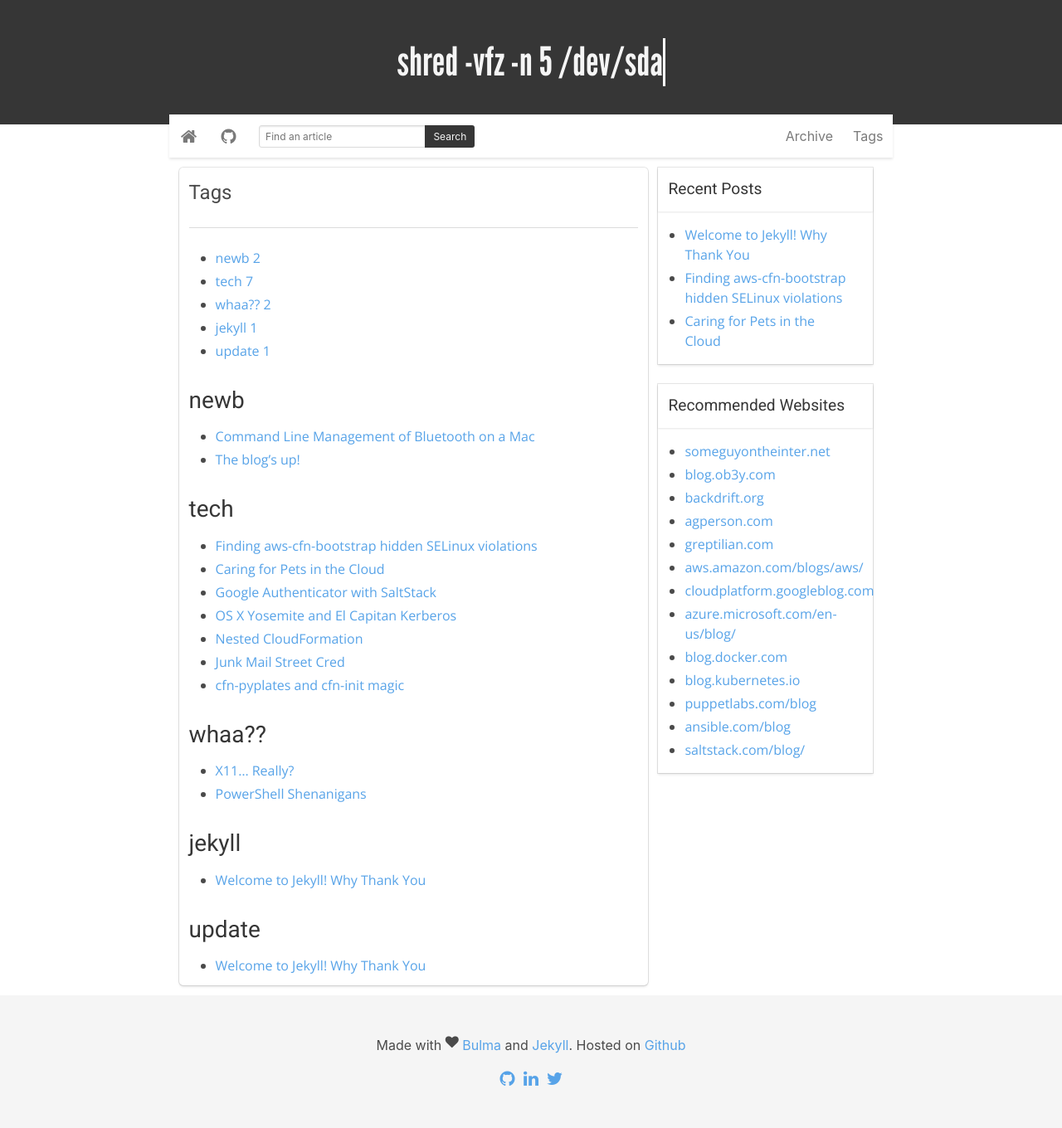
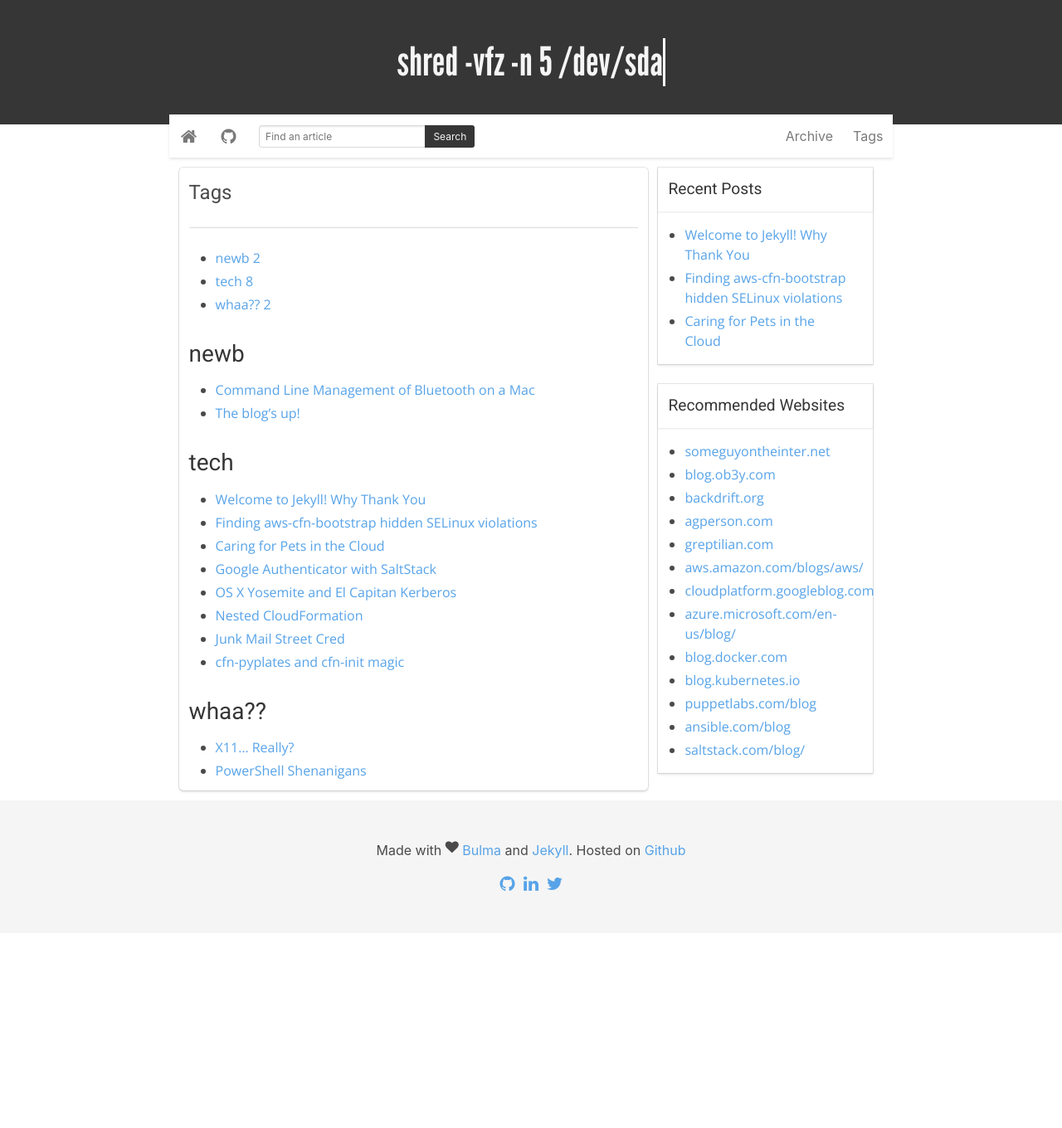
Before and after one commit to robruma/robruma.github.io, a Jekyll site: the page built from tags.html, in a window 1280 px wide. Shown: the whole page at 83% size. Built offline with Jekyll 4.4.1, drawn with Linux system fonts in a browser that asks for light colours; after the commit the page ends 1125 px from its top, so only the background shows below that.

Commit message:
Fixing tags

```diff
--- a/_posts/2017-10-22-welcome-to-jekyll.markdown
+++ b/_posts/2017-10-22-welcome-to-jekyll.markdown
@@ -3,8 +3,7 @@
 title:  "Welcome to Jekyll! Why Thank You"
 date:   2017-10-22 22:27:51 -0400
 tags:
- - jekyll
- - update
+ - tech
 ---
 Goodbye WordPress, Hello Jekyll.
 
```
Also changed, not shown: 3 other files.
